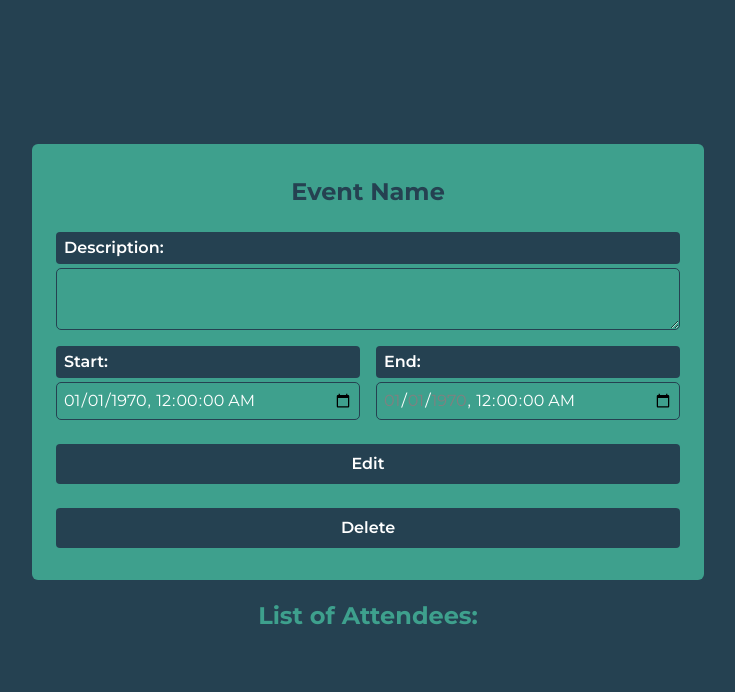
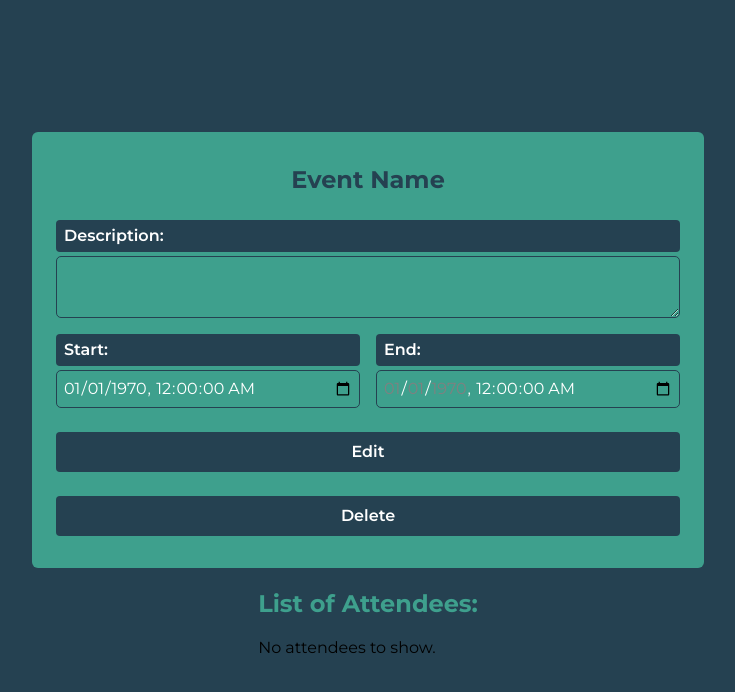
Before and after one commit to Parum-Lucis/csswengS16chai, a React (Vite) app: page /view-event/1 in a window 1280 px wide. Shown: the top 692 px of the page, without its empty margins (272-1007 px from the left). Built offline with nearby package versions, Linux system fonts and the light colour scheme; no server answers; the database is empty.

Commit message:
added condition to query only if there are attendees

```diff
--- a/src/routes/EventPage.tsx
+++ b/src/routes/EventPage.tsx
@@ -29,6 +29,7 @@ export function EventPage() {
         if(eventsSnap.exists())
           setEvent(eventsSnap.data() as Event)
           setOriginalEvent(eventsSnap.data() as Event)
+          if(!attendeesList.empty) {
             const beneficiaryID: string[] = []
             attendeesList.forEach((att) => {
                 setAttendees([...attendees, att.data() as AttendedEvents])
@@ -45,6 +46,7 @@ export function EventPage() {
             beneficiaryRef.forEach((bene) => {
               setBeneficiaryList([...beneficiaryList, bene.data() as Beneficiary])
             })
+          }
           console.log((eventsSnap.data() as Event))
           setDocID(eventsSnap.id)
         }
@@ -236,7 +238,7 @@ export function EventPage() {
 
           <div>
             <h2 className="text-primary text-2xl font-bold font-sans mb-4 mt-5">List of Attendees:</h2>
-            {Array.from(
+            { beneficiaryList.length > 0 ? Array.from(
               {length: beneficiaryList.length},
               (_, i) => (
                 <div className="pb-4">
@@ -244,7 +246,7 @@ export function EventPage() {
                   <AttendeesCard name={beneficiaryList[i].first_name + " " + beneficiaryList[i].last_name} who_attended={attendees[i].who_attended!} attendance={attendees[i].attended ?? false} />
                 </div>
               )
-            )}
+            ) : "No attendees to show."}
           </div>
         </div>
       </div>
```
Lines whose indentation alone changed are shown as unchanged.
